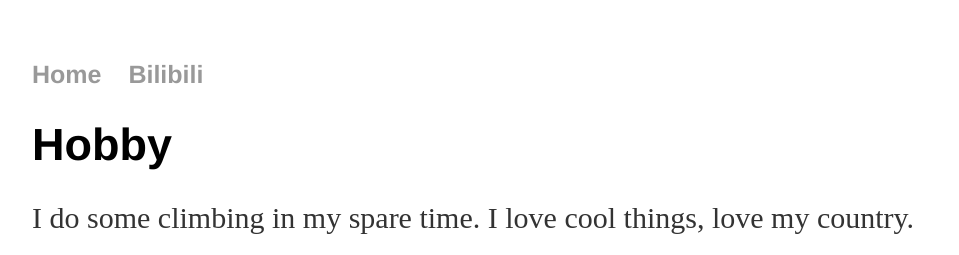
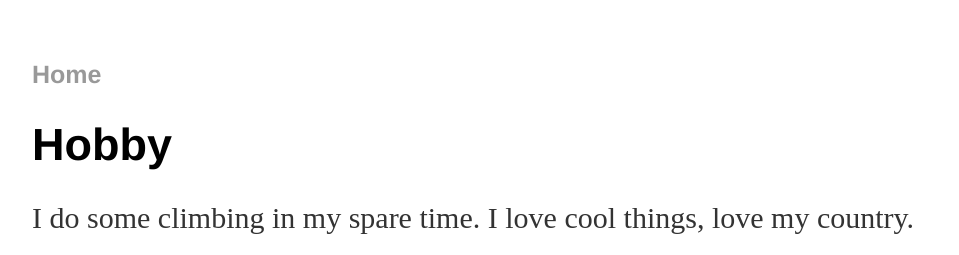
Before and after one commit to hychen-naza/hychen-naza.github.io, a Jekyll site: the page built from hobby/index.html, in a window 1280 px wide. Shown: the top 255 px of the page, without its empty margins (160-1119 px from the left). Built offline with Jekyll 4.4.1, drawn with Linux system fonts in a browser that asks for light colours.

Commit message:
Remove Bilibili link from default layout
Removed Bilibili link from the navigation menu.

```diff
--- a/_layouts/default.html
+++ b/_layouts/default.html
@@ -9,8 +9,6 @@
 			<nav>
 	    		<ul>
 	        		<li><a href="/">Home</a></li>
-				<li><a href="https://www.bilibili.com/video/BV1Tu4y1e7BW/?spm_id_from=333.1387.homepage.video_card.click&vd_source=eef9fdd8258abe1852dc2fb46957f1d0">Bilibili</a></li>
-
 	    		</ul>
 			</nav>
 			<div class="container">
```
